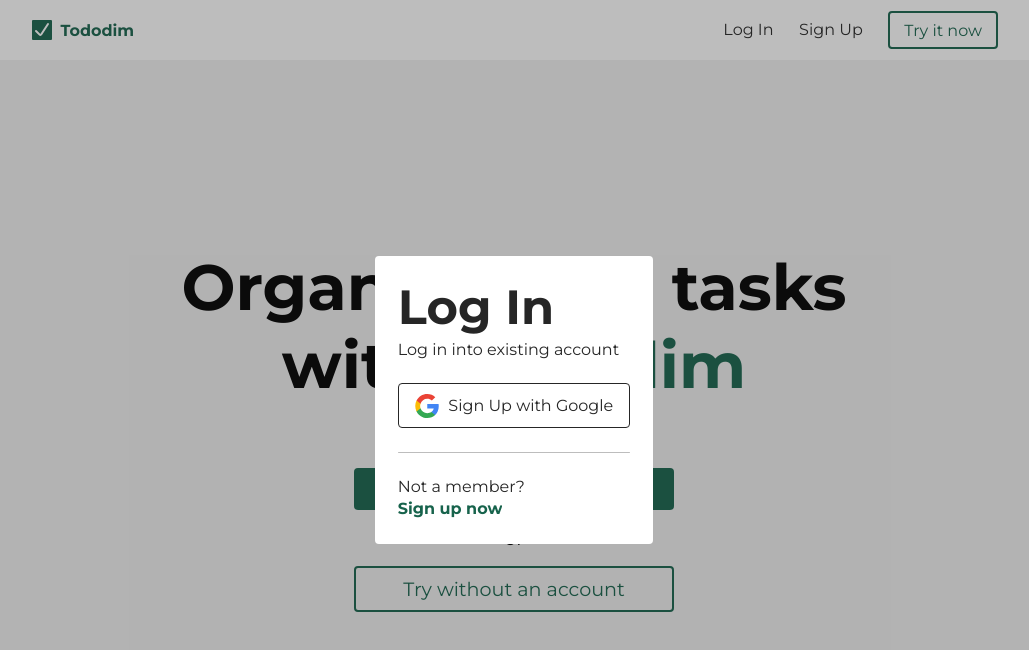
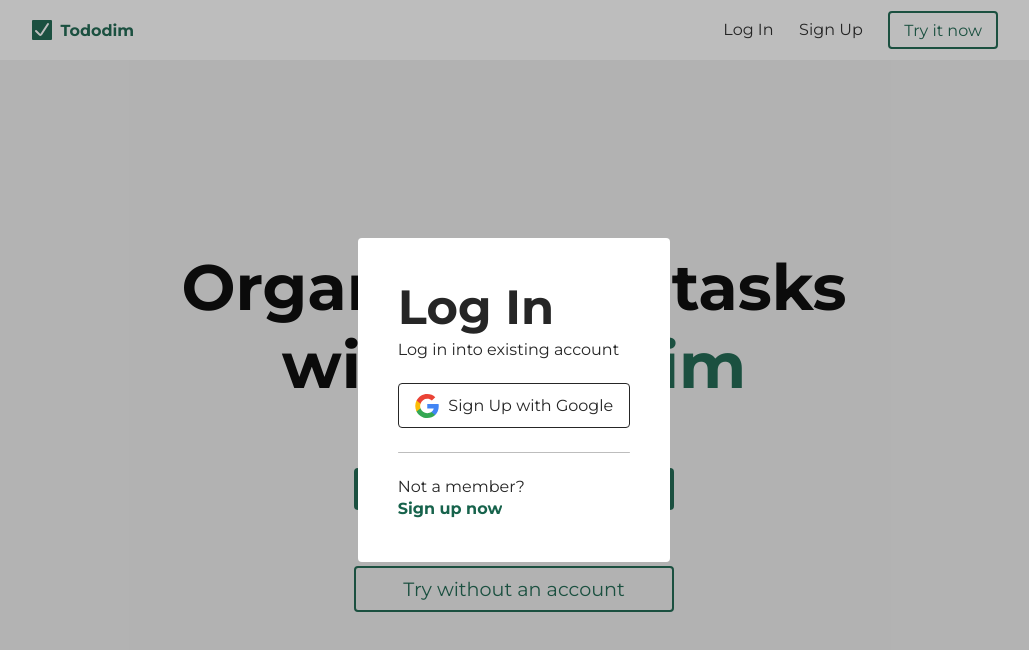
Before and after one commit to Newerdim-Archive/ToDo, an Angular app in the folder ToDo.Web.SPA/: page / in a window 1280 px wide. Both pictures are taken after a click on the button "Log In". Shown: the top 650 px of the page, without its empty margins (126-1155 px from the left). Built offline with nearby package versions, Linux system fonts and the light colour scheme.

Commit message:
Fix class name

```diff
--- a/ToDo.Web.SPA/src/app/components/log-in-modal/log-in-modal.component.scss
+++ b/ToDo.Web.SPA/src/app/components/log-in-modal/log-in-modal.component.scss
@@ -23,7 +23,7 @@
 }
 
 @include media.md {
-  .log-in-modal__content {
+  .log-in-modal {
     padding: 2.5rem;
   }
 }
```
